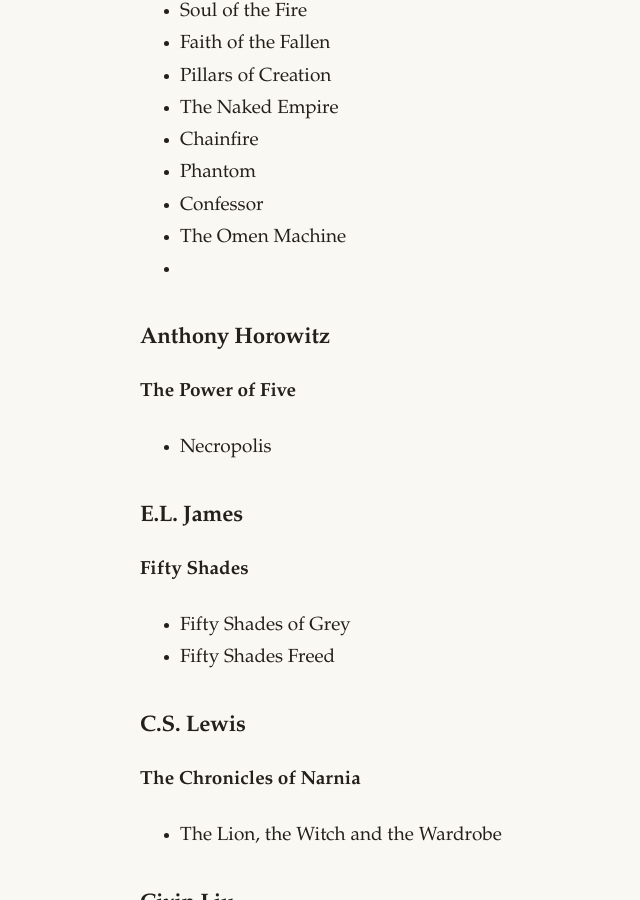
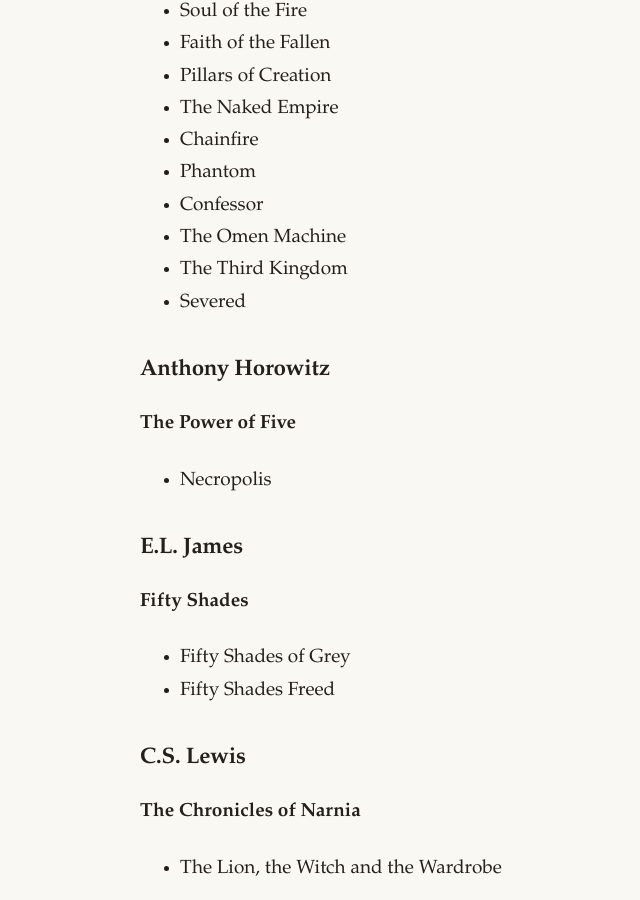
Before and after one commit to topearebi/aroamjti, a Jekyll site: the page built from books.md, in a window 1280 px wide and 900 px high, scrolled down 2702 px. Shown: the whole window, without its empty margins (196-836 px from the left). Built offline with Jekyll 4.4.1, drawn with Linux system fonts in a browser that asks for light colours.

Commit message:
Last Sync: 2026-07-04 11:41 (Mobile)

```diff
--- a/books.md
+++ b/books.md
@@ -82,7 +82,8 @@
   - Phantom
   - Confessor
   - The Omen Machine
-  -
+  - The Third Kingdom
+  - Severed
 
 ### Anthony Horowitz
 
```
